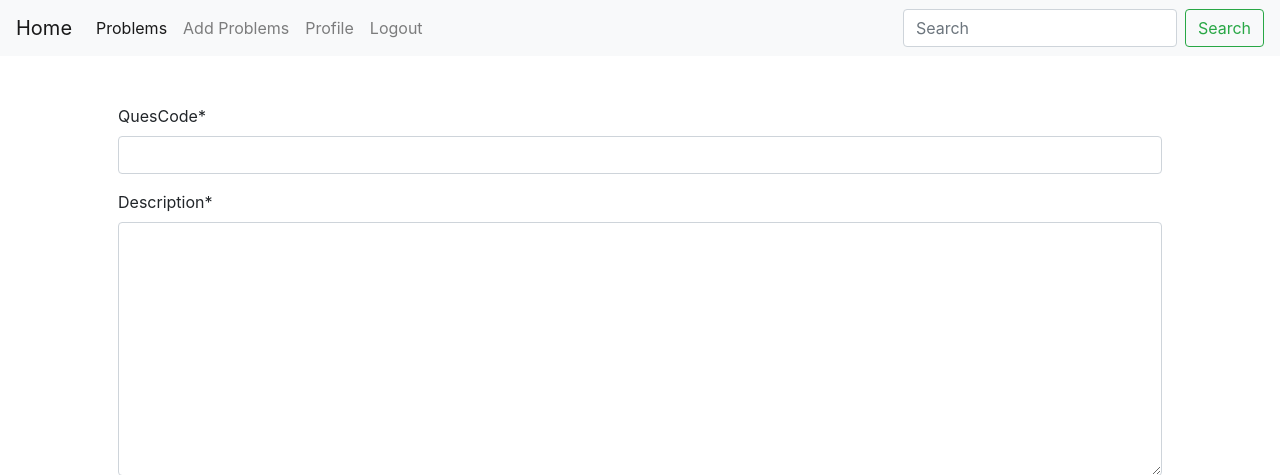
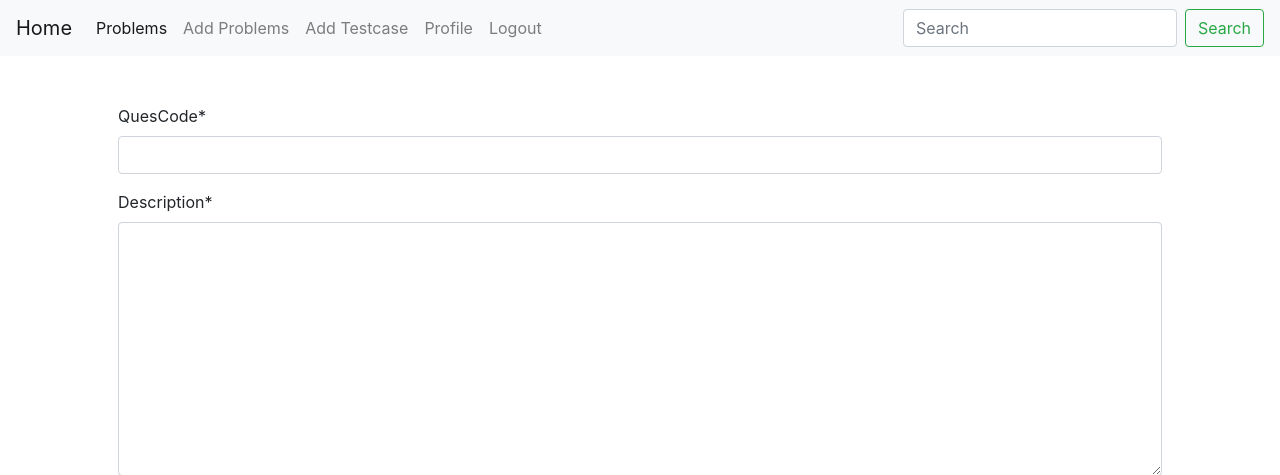
Before and after one commit to harshraj22/CSE_HUB, a Django app: template cse_hub/problems/templates/problems/add_problem.html in a window 1280 px wide. Shown: the top 475 px of the page. Run offline with Django 3.2, Linux system fonts and the light colour scheme; the template is opened without the code that fills it: values that come from a table or form of the project are taken from there, others are empty; the visitor is signed in with stand-in values (Sample User, id 1); some libraries are stand-ins or nearby versions.

Commit message:
added button in navbar to add testcase

```diff
--- a/cse_hub/homepage/templates/homepage/index.html
+++ b/cse_hub/homepage/templates/homepage/index.html
@@ -31,6 +31,11 @@
 		      	{% if user.is_authenticated %}
 			        <a class="nav-link" href="{% url 'add-problem' %}">Add Problems</a>
 				    </li>
+
+				    {% block content-header %}
+
+				    {% endblock %}
+
 			    	<li class="nav-item">
 			        <a class="nav-link" href="{% url 'user-profile' %}">Profile</a>
 			   		</li>
--- a/cse_hub/problems/templates/problems/add_problem.html
+++ b/cse_hub/problems/templates/problems/add_problem.html
@@ -1,6 +1,12 @@
 {% extends 'homepage/index.html' %}
 
 {% load crispy_forms_tags %}
+
+{% block content-header %}
+    <a class="nav-link" href="{% url 'add-testcase' %}">Add Testcase</a>
+    </li>
+
+{% endblock content-header %}
 
 {% block content %}
 
```
